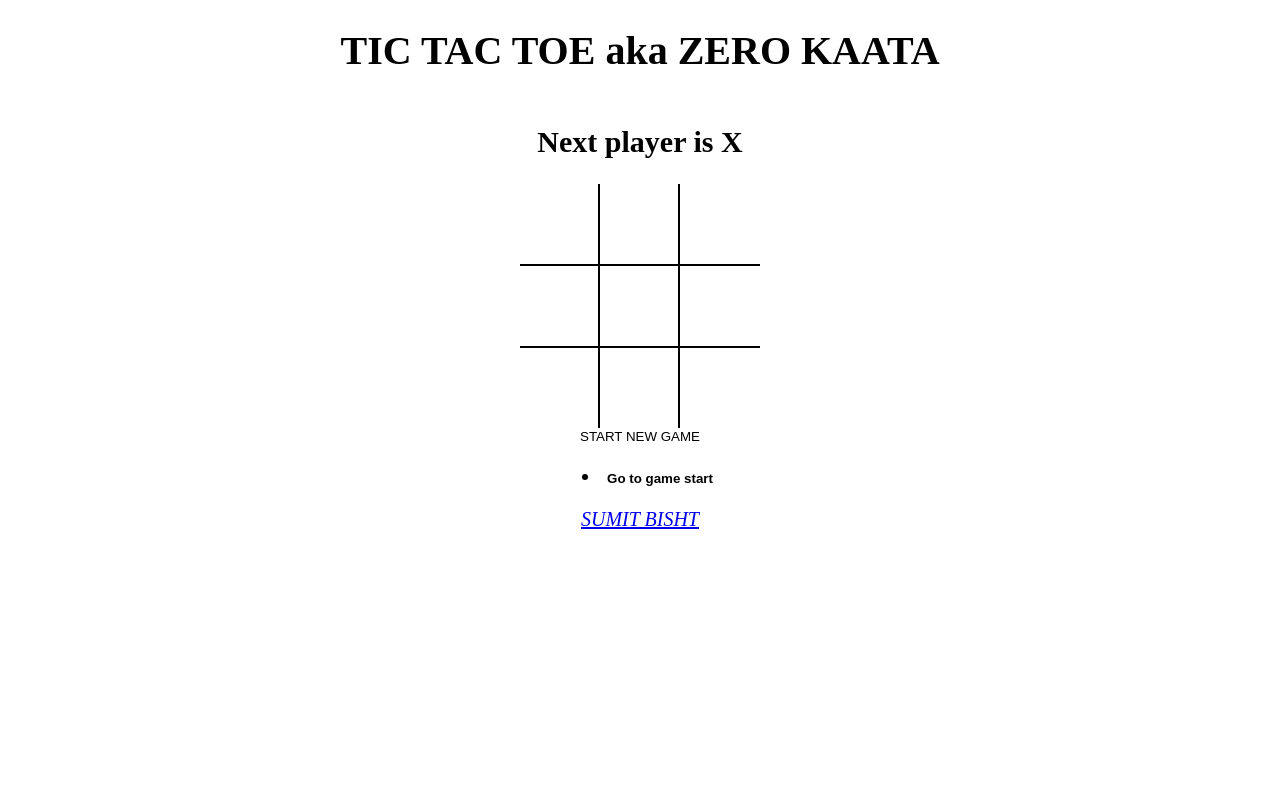
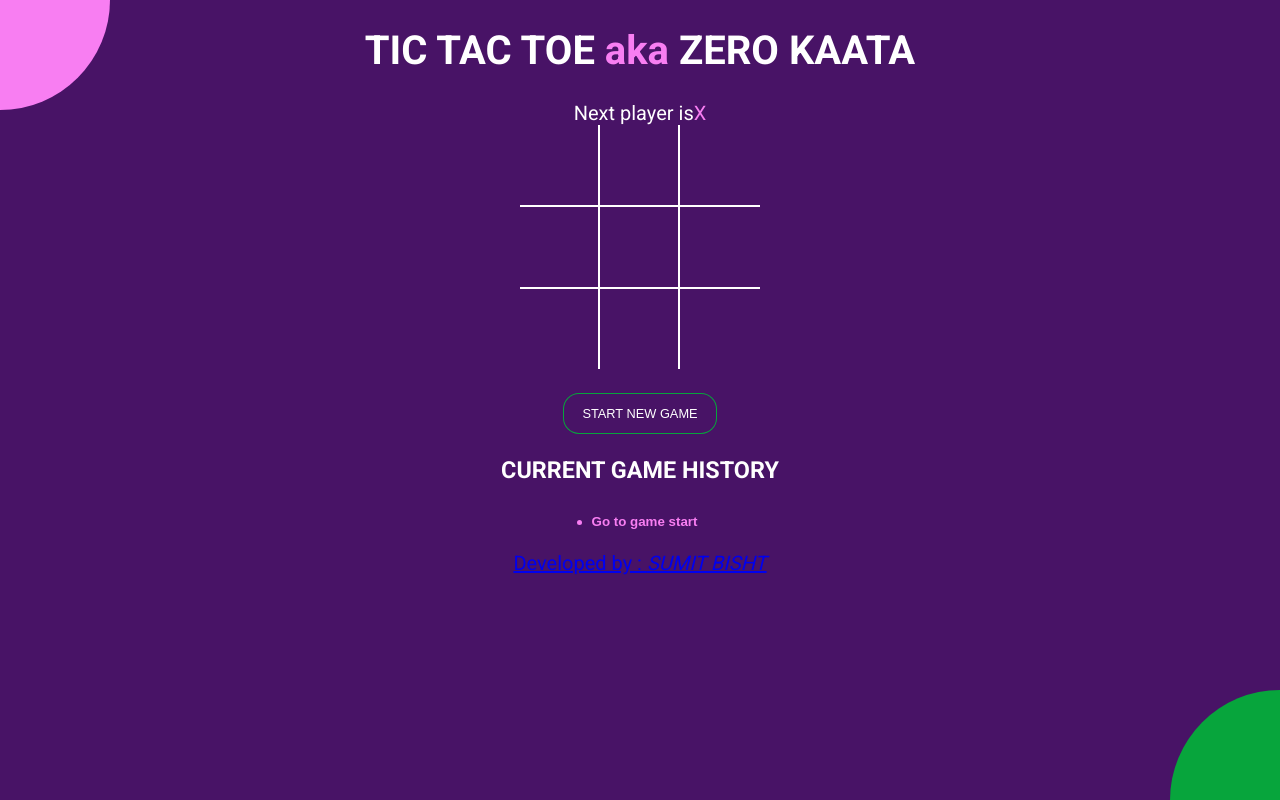
Before and after one commit to Sumitbisht2000/box-office, a React (Vite) app in the folder tictactoe/: page / in a window 1280 px wide. Built offline with nearby package versions, Linux system fonts and the light colour scheme.

Commit message:
completed the app

```diff
--- a/tictactoe/index.html
+++ b/tictactoe/index.html
@@ -1,7 +1,14 @@
 <!DOCTYPE html>
 <html>
   <head>
-    <title>React Vite Micro App</title>
+    <meta charset="UTF-8" />
+<meta name="viewport" content="width=device-width, initial-scale=1.0" />
+<meta http-equiv="X-UA-Compatible" content="ie=edge" />
+<link
+  href="https://fonts.googleapis.com/css?family=Roboto:300,400,700&display=swap"
+  rel="stylesheet"
+/>
+<title>TIC TAC TOE</title>
   </head>
   <body>
     <div id="root"></div>
--- a/tictactoe/src/App.jsx
+++ b/tictactoe/src/App.jsx
@@ -54,13 +54,16 @@
 
   return (
   <div className="app">
-    <h1>TIC TAC TOE aka ZERO KAATA</h1>
+    <h1>TIC TAC TOE <span className="text-green">aka</span> ZERO KAATA</h1>
     <StatusMessage winner={winner} current={current}/>
     <Board board={current.board} handleSquareClick={handleSquareClick} winningSquares={winningSquares}/>
-    <button type="button" onClick={onNewgame}>START NEW GAME</button>
+    <button type="button" onClick={onNewgame} className={`btn-reset ${winner ? 'active' : ''}`}>START NEW GAME</button>
+    <h3 style={{fontWeight:"bold"}}>CURRENT GAME HISTORY</h3>
     <History history={history} moveTo={moveTo} currentMove={currentMove}/>
+
     <a href="https://www.linkedin.com/in/sumit-bisht-ab4051226/
-" target="_blank"><em>SUMIT BISHT</em></a>
+" target="_blank">Developed by :  <em>SUMIT BISHT</em></a>
+<div className="bg-balls"/>
 
 
   </div>
--- a/tictactoe/src/Styles/Root.scss
+++ b/tictactoe/src/Styles/Root.scss
@@ -1,4 +1,11 @@
+$purple: #f87ef2;
+$green: #07a53c;
+$light: #481366;
+
 body {
+  font-family: 'Roboto', sans-serif;
+  background-color: $light;
+  color: #fff;
   padding: 0;
   margin: 0;
 }
@@ -19,18 +26,83 @@
   align-items: center;
 }
 
+.text-green {
+  color: $purple;
+}
+
+.text-orange {
+  color: $green;
+}
+
+.history-wrapper {
+  width: 300px;
+  text-align: center;
+  margin-bottom: 20px;
+  .history {
+    display: inline-block;
+    padding: 0;
+    margin: 0;
+    li {
+      list-style: none;
+      text-align: left;
+      &:before {
+        content: '';
+        border-radius: 50%;
+        display: inline-block;
+        height: 5px;
+        width: 5px;
+        background-color: $purple;
+        margin-right: 4px;
+        margin-bottom: 1px;
+      }
+
+      .btn-move {
+    	  color: #fff;
+        &.active {
+          font-weight: bold;
+          color: $purple;
+        }
+      }
+    }
+  }
+}
+
+.status-message {
+	margin-bottom: 30px;
+	font-size: 1.2rem;
+	font-weight: lighter;
+	span {
+	  font-weight: normal;
+	}
+}
+
+.btn-reset {
+  font-size: 0.8rem;
+  color: #fff;
+  border-radius: 15px;
+  padding: 12px 18px;
+  margin-top: 25px;
+  transition: all 0.2s;
+  background-color: $light;
+  box-shadow: 0px 0px 0px 1px $green;
+  &.active {
+    background-color: $green;
+    box-shadow: none;
+  }
+}
+
 .board {
   .board-row {
     display: flex;
     flex-direction: row;
-      border-bottom: 2px solid #000;
+    border-bottom: 2px solid #fff;
     &:last-child {
       border-bottom: none;
     }
     .square {
       width: 80px;
       height: 80px;
-        border-right: 2px solid #000;
+      border-right: 2px solid #fff;
       font-size: 2.5rem;
       padding: 0;
       overflow: hidden;
@@ -38,6 +110,63 @@
       &:last-child {
         border-right: none;
       }
+      &.winning {
+			  animation: scaleText 1.4s infinite;
+			  @keyframes scaleText {
+			    0% {
+			      transform: 2.5rem;
+			    }
+			    50% {
+			      font-size: 3.5rem;
+			    }
+			    100% {
+			      font-size: 2.5rem;
 			    }
 			  }
 			}
+    }
+  }
+}
+
+.bg-balls {
+  position: fixed;
+  top: 0;
+  left: 0;
+  right: 0;
+  bottom: 0;
+  min-width: 100%;
+  z-index: -1;
+
+  &:before,
+  &:after {
+    content: '';
+    position: absolute;
+    width: 150px;
+    height: 150px;
+    border-radius: 50%;
+  }
+
+  &:before {
+    background-color: $green;
+    right: -75px;
+    bottom: -75px;
+    @media screen and (min-width: 476px) {
+      width: 220px;
+      height: 220px;
+      right: -110px;
+      bottom: -110px;
+    }
+  }
+
+  &:after {
+    background-color: $purple;
+    top: -75px;
+    left: -75px;
+    @media screen and (min-width: 476px) {
+      width: 220px;
+      height: 220px;
+      top: -110px;
+      left: -110px;
+    }
+  }
+}
--- a/tictactoe/src/components/History.jsx
+++ b/tictactoe/src/components/History.jsx
@@ -1,26 +1,26 @@
-import React from 'react';
+import React from "react";
 
 const History = ({ history, moveTo, currentMove }) => {
   return (
-    <ul>
+    <div className="history-wrapper">
+    <ul className="history">
       {history.map((_, move) => {
         return (
           <li key={move}>
             <button
-              style={{
-                fontWeight: move === currentMove ? 'bold' : 'normal',
-              }}
+             className={`btn-move ${move === currentMove ? 'active' : ''}`}
               type="button"
               onClick={() => {
                 moveTo(move);
               }}
             >
-              {move === 0 ? 'Go to game start' : `Go to move #${move}`}
+              {move === 0 ? "Go to game start" : `Go to move #${move}`}
             </button>
           </li>
         );
       })}
     </ul>
+    </div>
   );
 };
 
--- a/tictactoe/src/components/Square.jsx
+++ b/tictactoe/src/components/Square.jsx
@@ -4,7 +4,9 @@
 const Square = ({value,onClick,isWinningSquare}) => {
 
 
-  return ( <button  type='button' className='square' onClick={onClick} style={{fontWeight: isWinningSquare ? 'bold' : 'normal'}}>{ value }</button>
+  return ( <button  type='button'  onClick={onClick}
+  className={`square ${isWinningSquare ? 'winning' : ''} ${value === 'X' ? 'text-green' : 'text-orange'}`}
+   style={{fontWeight: isWinningSquare ? 'bold' : 'normal' }}>{ value }</button>
   );
 
 };
--- a/tictactoe/src/components/StatusMessage.jsx
+++ b/tictactoe/src/components/StatusMessage.jsx
@@ -7,13 +7,22 @@
     const noMovesLeft = current.board.every(el => el !== null);
 
     return (
-      <h2>
-        {winner && `Winner is ${winner}`}
+      <div>
+        {winner && (
+          <>
+          <strong>Winner is</strong>{' '}
+          <span className={winner === 'X' ? 'text-green' : 'text-orange'} >
+            {winner}
+          </span>
+          </>
+        )}
         {!winner &&
           !noMovesLeft &&
-          `Next player is ${current.isXNext ? 'X' : 'O'}`}
-        {!winner && noMovesLeft && <em>'YOUR MATCH IS DRAW'</em>}
-      </h2>
+          <>
+          Next player is<span className={current.isXNext  ? 'text-green' : 'text-orange'}>{current.isXNext ? 'X' : 'O'}</span>
+          </>}
+        {!winner && noMovesLeft && <em>'YOUR <span className='text-green'>MATCH</span> IS <span className='text-orange'>DRAW'</span></em>}
+      </div>
     );
   };
 
```
Lines whose indentation alone changed are shown as unchanged.
